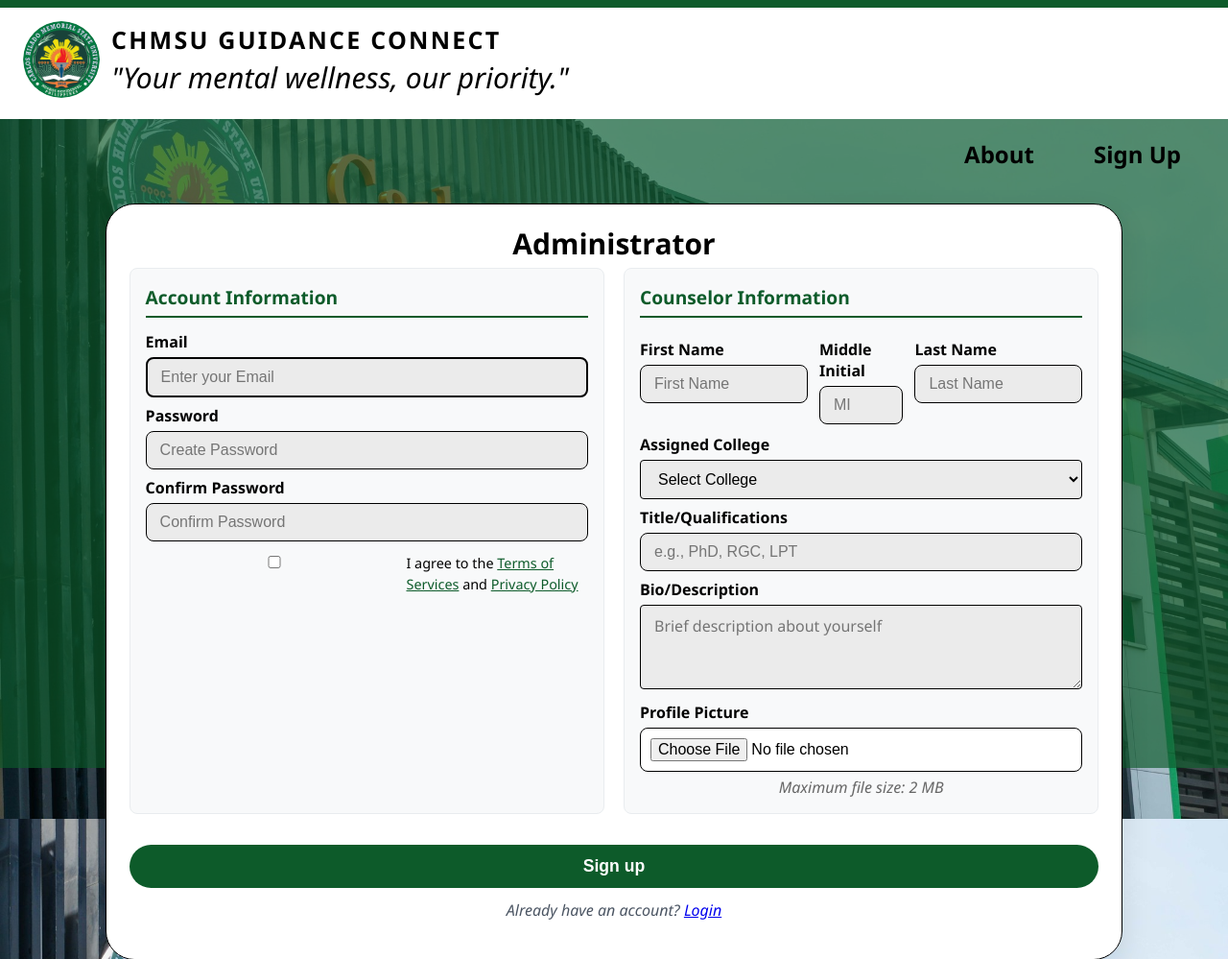
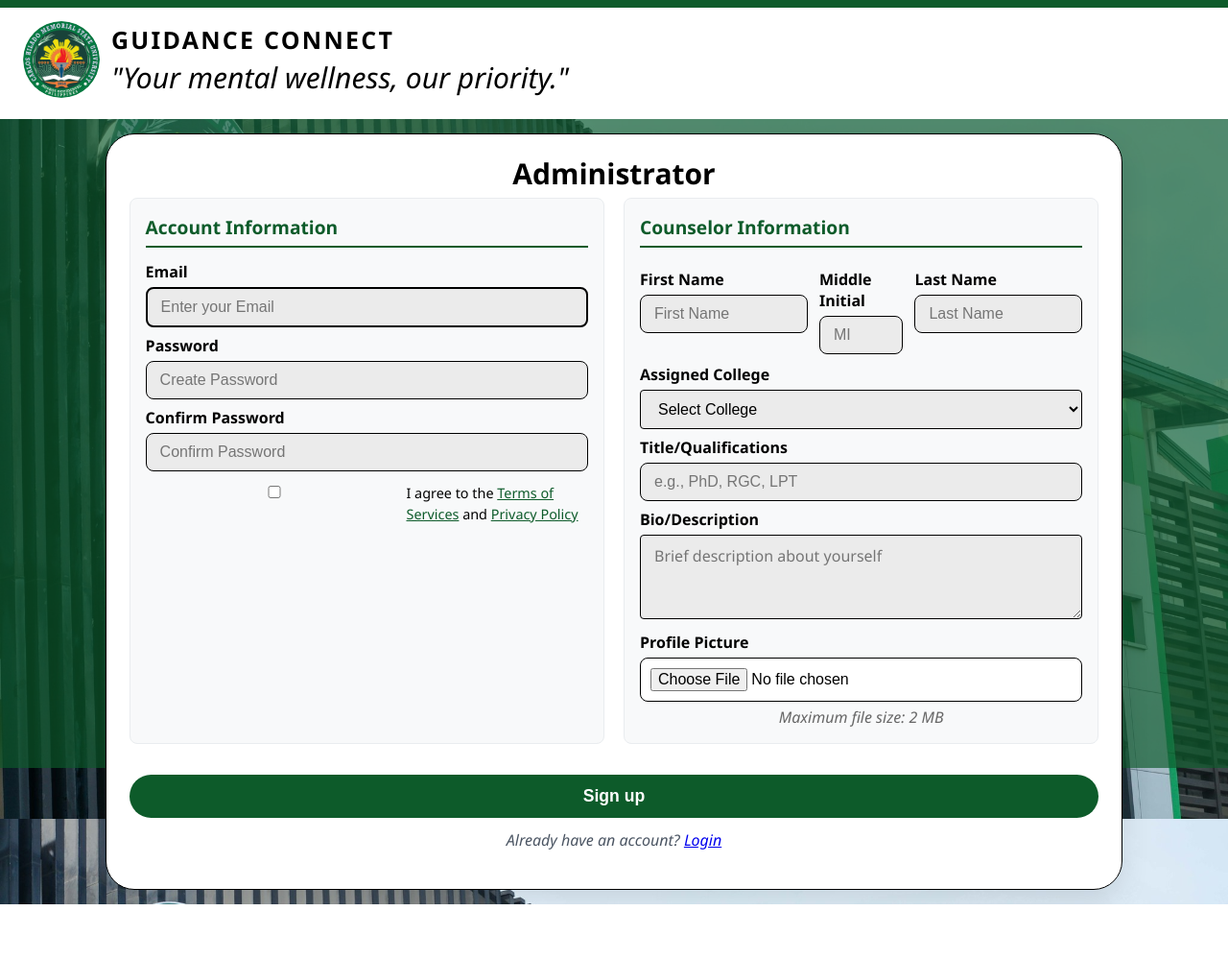
Before and after one commit to 6h0st-2cr1pt/Guidancecon, a Django app: page /sysadmin/signup/ in a window 1280 px wide. Shown: the top 999 px of the page at 96% size. After the commit the page ends 942 px from the top, so only its background shows below. Run offline with Django 5.2, Linux system fonts and the light colour scheme; parts of the project's set-up code (start-up, migrations or seed data) failed here and were passed over; some libraries are stand-ins or nearby versions.

Commit message:
v1.2.3 Remove CHMSU words

```diff
--- a/myproject/public/templates/public/P_base.html
+++ b/myproject/public/templates/public/P_base.html
@@ -15,7 +15,7 @@
   <header class="topbar">
     <div class="brand">
       <img src="{{ MEDIA_URL }}CHMSUlogo.png" alt="CHMSU" class="brand-logo">
-      <span class="brand-name">CHMSU GUIDANCE CONNECT</span>
+      <span class="brand-name">GUIDANCE CONNECT</span>
     </div>
     <div class="user-pill">
       {% if request.user.is_authenticated %}
--- a/myproject/public/templates/public/P_login.html
+++ b/myproject/public/templates/public/P_login.html
@@ -3,7 +3,7 @@
 <head>
   <meta charset="UTF-8">
   <meta name="viewport" content="width=device-width, initial-scale=1.0">
-  <title>CHMSU Guidance Connect</title>
+  <title>Guidance Connect</title>
   {% load static %}
   <link rel="stylesheet" href="{% static 'css/P_login.css' %}">
   <link rel="icon" type="image/png" href="{{ MEDIA_URL }}CHMSUlogo.png">
@@ -18,7 +18,7 @@
     <div class="logo-title">
       <img src="{{ MEDIA_URL }}CHMSUlogo.png" alt="School Logo" class="logo">
       <div class="title-text">
-        <h1>CHMSU GUIDANCE CONNECT</h1>
+        <h1>GUIDANCE CONNECT</h1>
         <p>"Your mental wellness, our priority."</p>
       </div>
     </div>
--- a/myproject/public/templates/public/about.html
+++ b/myproject/public/templates/public/about.html
@@ -4,7 +4,7 @@
 <head>
   <meta charset="UTF-8">
   <meta name="viewport" content="width=device-width, initial-scale=1.0">
-  <title>About • CHMSU Guidance Connect</title>
+  <title>About • Guidance Connect</title>
   <link rel="stylesheet" href="{% static 'css/P_login.css' %}">
   <link rel="icon" type="image/png" href="{{ MEDIA_URL }}CHMSUlogo.png">
 </head>
@@ -15,7 +15,7 @@
     <div class="logo-title">
       <img src="{{ MEDIA_URL }}CHMSUlogo.png" alt="School Logo" class="logo">
       <div class="title-text">
-        <h1>CHMSU GUIDANCE CONNECT</h1>
+        <h1>GUIDANCE CONNECT</h1>
         <p>"Your mental wellness, our priority."</p>
       </div>
     </div>
--- a/myproject/public/templates/public/registration.html
+++ b/myproject/public/templates/public/registration.html
@@ -3,7 +3,7 @@
 <head>
   <meta charset="UTF-8" />
   <meta name="viewport" content="width=device-width, initial-scale=1.0" />
-  <title>CHMSU Guidance Connect</title>
+  <title>Guidance Connect</title>
   {% load static %}
   <link rel="stylesheet" href="{% static 'css/registration.css' %}?v=2.0">
   <link rel="icon" type="image/png" href="{{ MEDIA_URL }}CHMSUlogo.png">
@@ -15,7 +15,7 @@
     <div class="logo-title">
       <img src="{{ MEDIA_URL }}CHMSUlogo.png" alt="School Logo" class="logo">
       <div class="title-text">
-        <h1>CHMSU GUIDANCE CONNECT</h1>
+        <h1>GUIDANCE CONNECT</h1>
         <p>"Your mental wellness, our priority."</p>
       </div>
     </div>
--- a/myproject/sysadmin/templates/sysadmin/about.html
+++ b/myproject/sysadmin/templates/sysadmin/about.html
@@ -15,7 +15,7 @@
     <div class="logo-title">
       <img src="{{ MEDIA_URL }}CHMSUlogo.png" alt="School Logo" class="logo">
       <div class="title-text">
-        <h1>CHMSU GUIDANCE CONNECT</h1>
+        <h1>GUIDANCE CONNECT</h1>
         <p>"Your mental wellness, our priority."</p>
       </div>
     </div>
--- a/myproject/sysadmin/templates/sysadmin/base.html
+++ b/myproject/sysadmin/templates/sysadmin/base.html
@@ -4,7 +4,7 @@
 <head>
   <meta charset="UTF-8">
   <meta name="viewport" content="width=device-width, initial-scale=1.0">
-  <title>{% block title %}Admin{% endblock %} • CHMSU Guidance Connect</title>
+  <title>{% block title %}Admin{% endblock %} • Guidance Connect</title>
   <link rel="stylesheet" href="{% static 'css/styles.css' %}?v=8.0">
   {% block extra_css %}{% endblock %}
   <link rel="icon" type="image/png" href="{{ MEDIA_URL }}CHMSUlogo.png">
@@ -14,7 +14,7 @@
   <header class="topbar">
     <div class="brand">
       <img src="{{ MEDIA_URL }}CHMSUlogo.png" alt="CHMSU" class="brand-logo">
-      <span class="brand-name">CARLOS HILADO MEMORIAL STATE UNIVERSITY</span>
+      <span class="brand-name">GUIDANCE CONNECT</span>
     </div>
     <div class="user-pill">
       {% if request.user.is_authenticated %}
--- a/myproject/sysadmin/templates/sysadmin/login.html
+++ b/myproject/sysadmin/templates/sysadmin/login.html
@@ -3,7 +3,7 @@
 <head>
   <meta charset="UTF-8">
   <meta name="viewport" content="width=device-width, initial-scale=1.0">
-  <title>CHMSU Guidance Connect</title>
+  <title>Guidance Connect</title>
   {% load static %}
   <link rel="stylesheet" href="{% static 'css/login.css' %}?v=5.0">
   <link rel="icon" type="image/png" href="{{ MEDIA_URL }}CHMSUlogo.png">
@@ -18,7 +18,7 @@
     <div class="logo-title">
       <img src="{{ MEDIA_URL }}CHMSUlogo.png" alt="School Logo" class="logo">
       <div class="title-text">
-        <h1>CHMSU GUIDANCE CONNECT</h1>
+        <h1>GUIDANCE CONNECT</h1>
         <p>"Your mental wellness, our priority."</p>
       </div>
     </div>
--- a/myproject/sysadmin/templates/sysadmin/signup.html
+++ b/myproject/sysadmin/templates/sysadmin/signup.html
@@ -16,15 +16,11 @@
     <div class="logo-title">
       <img src="{{ MEDIA_URL }}CHMSUlogo.png" alt="School Logo" class="logo">
       <div class="title-text">
-        <h1>CHMSU GUIDANCE CONNECT</h1>
+        <h1>GUIDANCE CONNECT</h1>
         <p>"Your mental wellness, our priority."</p>
       </div>
     </div>
   </header>
-<div class="header-nav">
-    <a href="{% url 'sysadmin:about' %}" class="{% if request.resolver_match.url_name == 'about' %}active{% endif %}">About</a>
-    <a href="{% url 'sysadmin:signup' %}" class="{% if request.resolver_match.url_name == 'login' %}active{% endif %}">Sign Up</a>
-  </div>
 
   <main>
     <div class="login-card">
```
